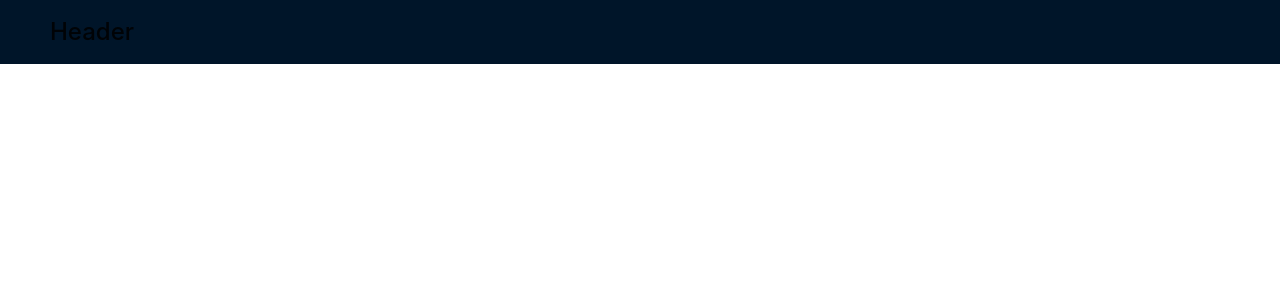
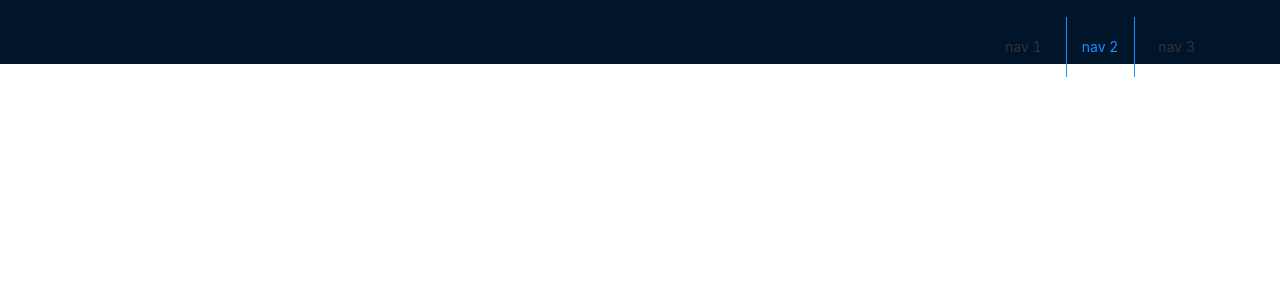
Before and after one commit to kevinadhiguna/react-antdesign-web, a React (Create React App) app: page / in a window 1280 px wide. Shown: the top 300 px of the page. Built offline with nearby package versions, Linux system fonts and the light colour scheme.

Commit message:
refactor: add Menu component in AppHeader

```diff
--- a/src/components/common/header.js
+++ b/src/components/common/header.js
@@ -1,9 +1,19 @@
 import React from 'react';
+import { Menu } from 'antd';
 
 function AppHeader() {
-    return(
-        <h1>Header</h1>
-    );
+  return (
+    <div className='container-fluid'>
+      <div className='header'>
+        <div className='logo' />
+        <Menu mode='horizontal' defaultSelectedKeys={['2']}>
+          <Menu.Item key='1'>nav 1</Menu.Item>
+          <Menu.Item key='2'>nav 2</Menu.Item>
+          <Menu.Item key='3'>nav 3</Menu.Item>
+        </Menu>
+      </div>
+    </div>
+  );
 }
 
 export default AppHeader;
```
Also changed, not shown: 1 other file (tests, documents, lock files or other folders).
